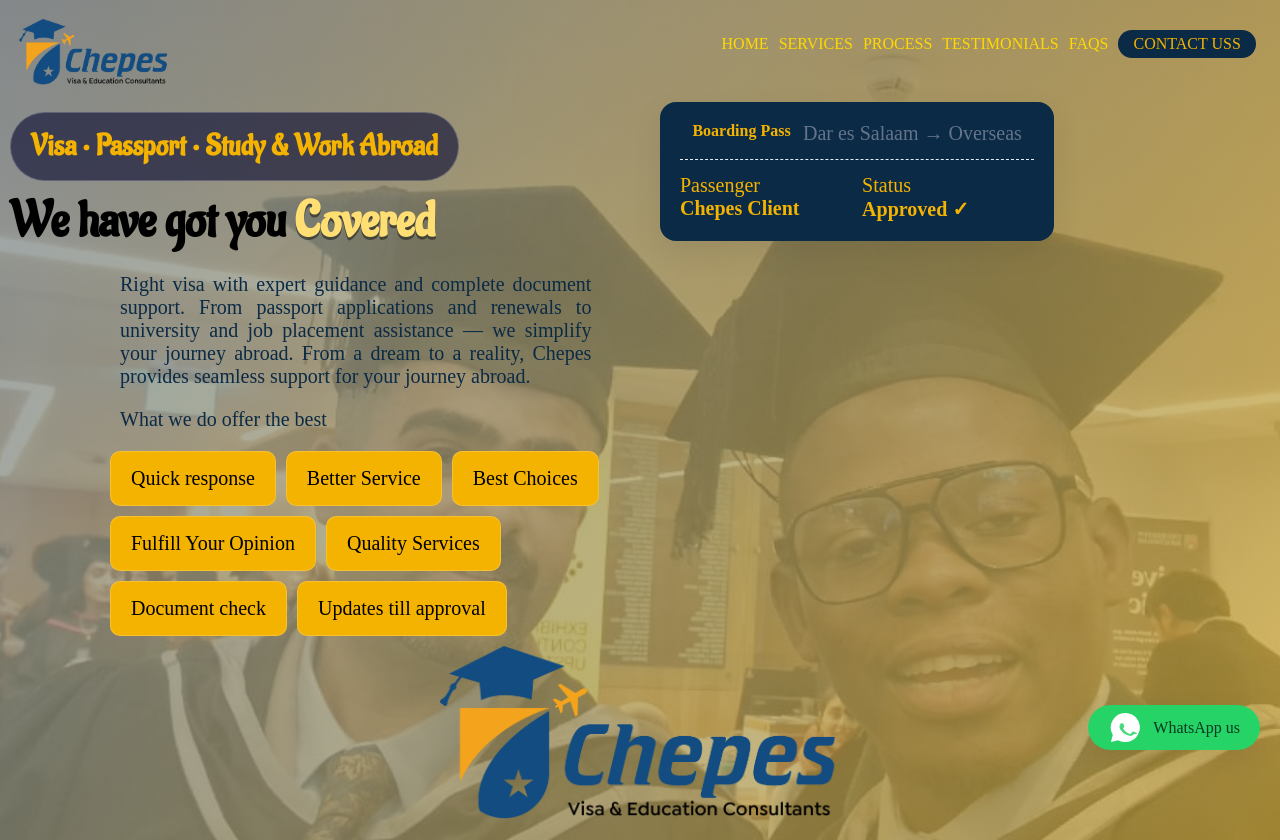
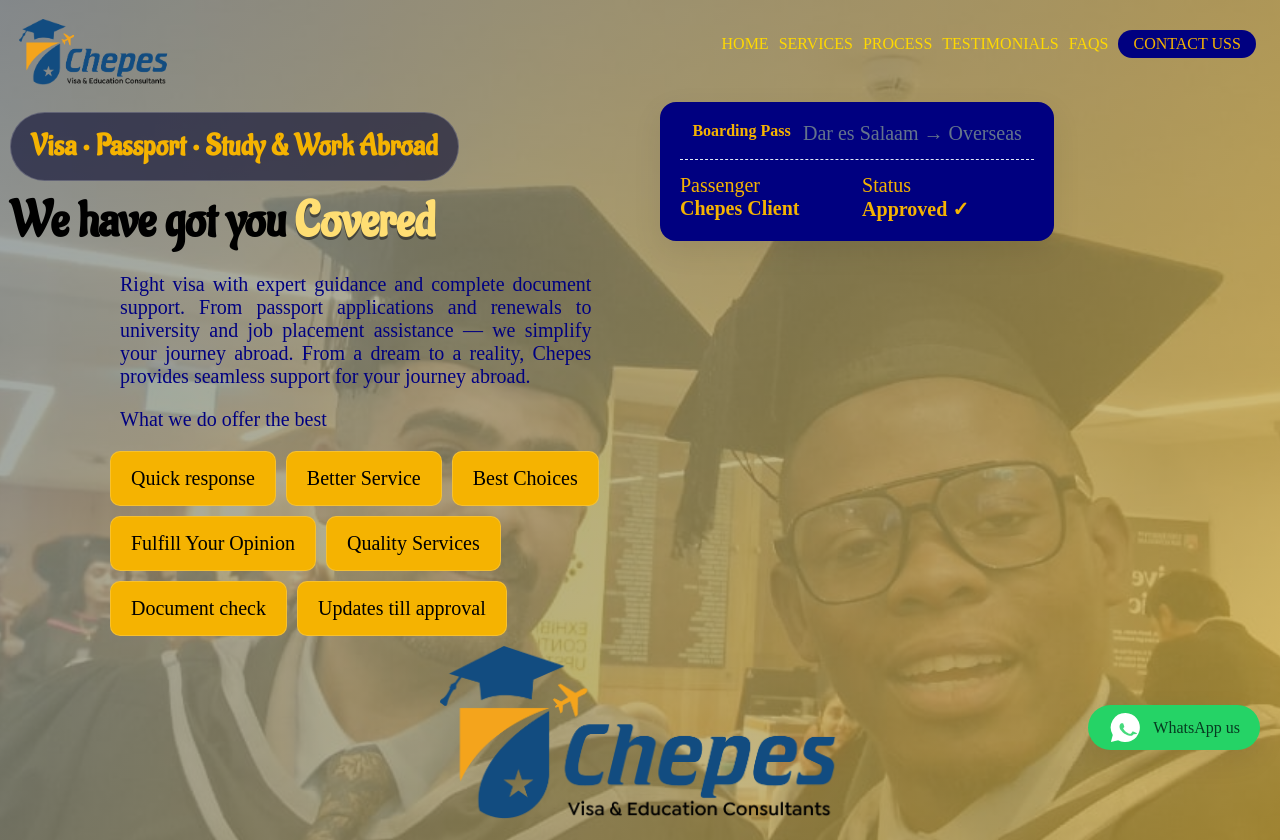
Before and after one commit to mr-iyan-dev/chepes, a React (Vite) app: page / in a window 1280 px wide. Shown: the top 840 px of the page. Built offline with nearby package versions, Linux system fonts and the light colour scheme.

Commit message:
eo update

```diff
--- a/src/index.css
+++ b/src/index.css
@@ -14,7 +14,7 @@
 }
 
 :root {
-    --navy: #0B2A45;
+    --navy: navy;
     /* deep blue */
     --navy-900: #081D2F;
     --sky: #0F6AA6;
```
